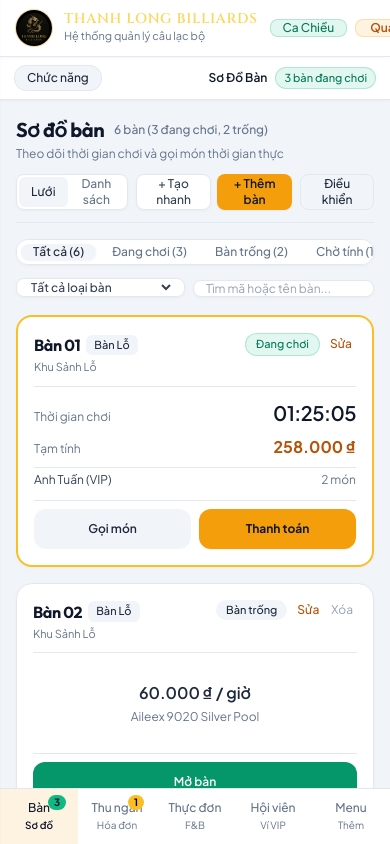
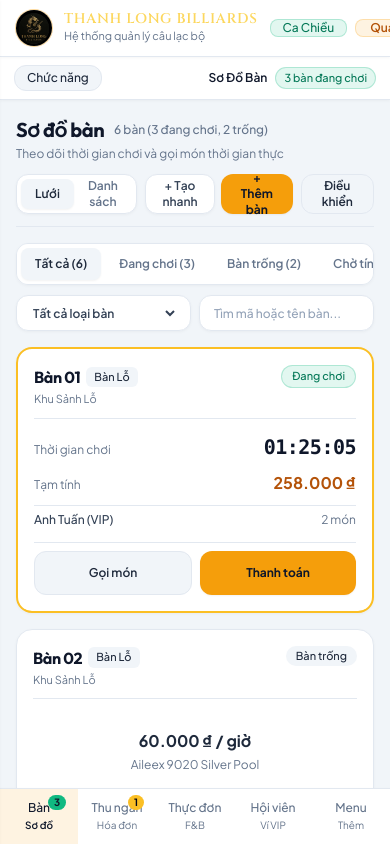
Before and after one commit to ngquanh227-code/thanhlong-billiards, a React (Vite) app: page / in a window 390 px wide. Built offline with nearby package versions, Linux system fonts and the light colour scheme.

Commit message:
Elevate UI/UX to major POS standards: standardize button rhythm, clean table cards, and refine action bars

```diff
--- a/src/components/dashboard/DashboardView.tsx
+++ b/src/components/dashboard/DashboardView.tsx
@@ -55,13 +55,13 @@ export const DashboardView: React.FC<DashboardViewProps> = ({ onNavigateTab }) =
         <div className="flex items-center gap-2">
           <button
             onClick={() => onNavigateTab('tables')}
-            className="h-9 px-4 rounded-lg bg-slate-900 hover:bg-slate-800 text-slate-200 border border-slate-800 text-xs font-medium flex items-center justify-center transition-colors"
+            className="h-10 px-4 rounded-xl bg-slate-900 hover:bg-slate-800 text-slate-200 border border-slate-800 text-xs font-semibold flex items-center justify-center transition-all active:scale-[0.98]"
           >
             Sơ đồ bàn
           </button>
           <button
             onClick={() => onNavigateTab('pos')}
-            className="h-9 px-4 rounded-lg bg-emerald-600 hover:bg-emerald-500 text-white font-medium text-xs flex items-center justify-center transition-colors shadow-sm"
+            className="h-10 px-4 rounded-xl bg-emerald-600 hover:bg-emerald-500 text-white font-semibold text-xs flex items-center justify-center transition-all shadow-sm active:scale-[0.98]"
           >
             Thu ngân
           </button>
--- a/src/components/menu/OrderModal.tsx
+++ b/src/components/menu/OrderModal.tsx
@@ -343,7 +343,7 @@ export const OrderModal: React.FC<OrderModalProps> = ({
                 <button
                   type="button"
                   onClick={onClose}
-                  className="flex-1 py-2.5 text-xs font-semibold text-slate-400 hover:text-white rounded-xl hover:bg-slate-800 transition-colors"
+                  className="flex-1 h-11 text-xs font-semibold text-slate-400 hover:text-white rounded-xl hover:bg-slate-800 transition-colors flex items-center justify-center"
                 >
                   Đóng
                 </button>
@@ -351,7 +351,7 @@ export const OrderModal: React.FC<OrderModalProps> = ({
                   type="button"
                   disabled={draftList.length === 0}
                   onClick={handleConfirm}
-                  className="flex-1 py-2.5 px-3 rounded-xl bg-amber-500 hover:bg-amber-400 disabled:opacity-40 text-slate-950 font-semibold text-xs transition-colors"
+                  className="flex-1 h-11 px-3 rounded-xl bg-amber-500 hover:bg-amber-400 disabled:opacity-40 text-slate-950 font-bold text-xs sm:text-sm transition-all shadow-sm flex items-center justify-center active:scale-[0.98]"
                 >
                   Xác nhận gọi món ({draftList.length})
                 </button>
--- a/src/components/tables/MergeTableModal.tsx
+++ b/src/components/tables/MergeTableModal.tsx
@@ -91,14 +91,14 @@ export const MergeTableModal: React.FC<MergeTableModalProps> = ({
             <button
               type="button"
               onClick={onClose}
-              className="px-4 py-2.5 text-xs font-medium text-slate-400 hover:text-white rounded-xl hover:bg-slate-800 transition-colors"
+              className="flex-1 h-11 text-xs font-semibold text-slate-400 hover:text-white rounded-xl hover:bg-slate-800 transition-colors flex items-center justify-center"
             >
               Hủy
             </button>
             <button
               type="submit"
               disabled={eligibleTables.length === 0}
-              className="px-5 py-2.5 rounded-xl bg-purple-600 hover:bg-purple-500 disabled:opacity-40 text-white font-semibold text-xs shadow-sm transition-all"
+              className="flex-[2] h-11 rounded-xl bg-purple-600 hover:bg-purple-500 disabled:opacity-40 text-white font-bold text-xs sm:text-sm shadow-sm transition-all flex items-center justify-center active:scale-[0.98]"
             >
               Xác nhận gộp bàn
             </button>
--- a/src/components/tables/OpenTableModal.tsx
+++ b/src/components/tables/OpenTableModal.tsx
@@ -174,13 +174,13 @@ export const OpenTableModal: React.FC<OpenTableModalProps> = ({
             <button
               type="button"
               onClick={onClose}
-              className="px-4 py-2.5 text-xs font-medium text-slate-400 hover:text-white rounded-xl hover:bg-slate-800 transition-colors"
+              className="flex-1 h-11 text-xs font-semibold text-slate-400 hover:text-white rounded-xl hover:bg-slate-800 transition-colors flex items-center justify-center"
             >
               Hủy
             </button>
             <button
               type="submit"
-              className="px-5 py-2.5 rounded-xl bg-emerald-600 hover:bg-emerald-500 text-white font-semibold text-xs transition-colors"
+              className="flex-[2] h-11 rounded-xl bg-emerald-600 hover:bg-emerald-500 text-white font-bold text-xs sm:text-sm transition-all shadow-sm flex items-center justify-center active:scale-[0.98]"
             >
               Bắt đầu tính giờ
             </button>
--- a/src/components/tables/TableCard.tsx
+++ b/src/components/tables/TableCard.tsx
@@ -114,37 +114,16 @@ export const TableCard: React.FC<TableCardProps> = ({
               </span>
             )}
 
-            {/* Admin discrete action button */}
-            {isAdmin && (
-              <div className="flex items-center gap-1" onClick={(e) => e.stopPropagation()}>
-                <button
-                  onClick={() => onEditTable && onEditTable(table)}
-                  className="text-xs text-amber-400 hover:text-amber-300 hover:underline px-1 py-0.5 transition-colors font-medium"
-                  title="Chỉnh sửa thông tin bàn"
-                >
-                  Sửa
-                </button>
-                {isAvailable && onDeleteTable && (
-                  <button
-                    onClick={() => onDeleteTable(table)}
-                    className="text-xs text-slate-500 hover:text-rose-400 hover:underline px-1 py-0.5 transition-colors"
-                    title="Xóa bàn"
-                  >
-                    Xóa
-                  </button>
-                )}
-              </div>
-            )}
           </div>
         </div>
 
         {/* Center: Table Content */}
-        <div className="py-3">
+        <div className="py-3.5">
           {session && feeInfo ? (
-            <div className="flex flex-col gap-2">
+            <div className="flex flex-col gap-2.5">
               <div className="flex items-baseline justify-between">
                 <span className="text-xs text-slate-400">Thời gian chơi</span>
-                <span className="text-xl font-semibold text-white tracking-tight">
+                <span className="text-xl font-bold text-white tracking-tight font-mono">
                   {formatSecondsToTimer(feeInfo.netSeconds)}
                 </span>
               </div>
@@ -156,11 +135,11 @@ export const TableCard: React.FC<TableCardProps> = ({
                 </span>
               </div>
 
-              <div className="flex items-center justify-between text-xs text-slate-400 pt-1 border-t border-slate-800/50">
-                <span className="truncate max-w-[140px] text-slate-300">
+              <div className="flex items-center justify-between text-xs text-slate-400 pt-1.5 border-t border-slate-800/60">
+                <span className="truncate max-w-[140px] text-slate-300 font-medium">
                   {session.customerName || 'Khách vãng lai'}
                 </span>
-                <span>
+                <span className="text-slate-400">
                   {session.orders?.length > 0 ? `${session.orders.length} món` : 'Chưa gọi món'}
                 </span>
               </div>
@@ -171,7 +150,7 @@ export const TableCard: React.FC<TableCardProps> = ({
             </div>
           ) : (
             <div className="py-4 flex flex-col items-center justify-center text-center">
-              <span className="text-base font-semibold text-slate-200">
+              <span className="text-base font-bold text-slate-200">
                 {formatVND(table.hourlyRate)} / giờ
               </span>
               <span className="text-xs text-slate-400 mt-1">
@@ -187,7 +166,7 @@ export const TableCard: React.FC<TableCardProps> = ({
         {isAvailable && (
           <button
             onClick={() => onOpenTable(table)}
-            className="w-full h-10 rounded-xl bg-emerald-600 hover:bg-emerald-500 text-white font-semibold text-xs sm:text-sm flex items-center justify-center transition-colors shadow-sm active:scale-[0.99]"
+            className="w-full h-11 rounded-xl bg-emerald-600 hover:bg-emerald-500 text-white font-semibold text-xs sm:text-sm flex items-center justify-center transition-all shadow-sm active:scale-[0.98]"
           >
             Mở bàn
           </button>
@@ -197,14 +176,14 @@ export const TableCard: React.FC<TableCardProps> = ({
           <div className="flex items-center gap-2">
             <button
               onClick={() => onOrderMenu(table)}
-              className="flex-1 h-10 rounded-xl bg-slate-800 hover:bg-slate-700 text-slate-200 text-xs font-semibold flex items-center justify-center transition-colors active:scale-[0.99]"
+              className="flex-1 h-11 rounded-xl bg-slate-800 hover:bg-slate-750 text-slate-200 text-xs font-semibold flex items-center justify-center transition-all border border-slate-700/60 active:scale-[0.98]"
             >
               Gọi món
             </button>
 
             <button
               onClick={() => onCheckout(table, session)}
-              className="flex-1 h-10 rounded-xl bg-amber-500 hover:bg-amber-400 text-slate-950 font-bold text-xs sm:text-sm flex items-center justify-center transition-colors shadow-sm active:scale-[0.99]"
+              className="flex-1 h-11 rounded-xl bg-amber-500 hover:bg-amber-400 text-slate-950 font-bold text-xs sm:text-sm flex items-center justify-center transition-all shadow-sm active:scale-[0.98]"
             >
               Thanh toán
             </button>
@@ -214,7 +193,7 @@ export const TableCard: React.FC<TableCardProps> = ({
         {isMaintenance && (
           <button
             onClick={() => onToggleMaintenance(table)}
-            className="w-full h-10 rounded-xl bg-slate-800 hover:bg-slate-700 text-slate-300 text-xs font-medium flex items-center justify-center transition-colors"
+            className="w-full h-11 rounded-xl bg-slate-800 hover:bg-slate-750 text-slate-300 text-xs font-medium flex items-center justify-center transition-all"
           >
             Mở lại bàn
           </button>
--- a/src/components/tables/TableMapView.tsx
+++ b/src/components/tables/TableMapView.tsx
@@ -207,19 +207,19 @@ export const TableMapView: React.FC = () => {
 
           <div className="flex items-center gap-2 text-xs">
             {/* View mode toggle */}
-            <div className="h-9 flex items-center bg-slate-900/60 p-0.5 rounded-lg border border-slate-800">
+            <div className="h-10 flex items-center bg-slate-900/60 p-1 rounded-xl border border-slate-800">
               <button
                 onClick={() => setViewMode('GRID')}
-                className={`h-full px-3 rounded-md font-medium text-xs transition-colors flex items-center justify-center ${
-                  viewMode === 'GRID' ? 'bg-slate-800 text-white' : 'text-slate-400 hover:text-white'
+                className={`h-full px-3.5 rounded-lg font-semibold text-xs transition-colors flex items-center justify-center ${
+                  viewMode === 'GRID' ? 'bg-slate-800 text-white shadow-sm' : 'text-slate-400 hover:text-white'
                 }`}
               >
                 Lưới
               </button>
               <button
                 onClick={() => setViewMode('LIST')}
-                className={`h-full px-3 rounded-md font-medium text-xs transition-colors flex items-center justify-center ${
-                  viewMode === 'LIST' ? 'bg-slate-800 text-white' : 'text-slate-400 hover:text-white'
+                className={`h-full px-3.5 rounded-lg font-semibold text-xs transition-colors flex items-center justify-center ${
+                  viewMode === 'LIST' ? 'bg-slate-800 text-white shadow-sm' : 'text-slate-400 hover:text-white'
                 }`}
               >
                 Danh sách
@@ -231,14 +231,14 @@ export const TableMapView: React.FC = () => {
               <div className="flex items-center gap-1.5">
                 <button
                   onClick={handleQuickAddTable}
-                  className="h-9 px-3 rounded-lg bg-slate-900 hover:bg-slate-800 text-slate-300 border border-slate-800 hover:border-slate-700 font-medium flex items-center justify-center transition-colors"
+                  className="h-10 px-3.5 rounded-xl bg-slate-900 hover:bg-slate-800 text-slate-300 border border-slate-800 hover:border-slate-700 font-semibold flex items-center justify-center transition-all active:scale-[0.98]"
                   title="Thêm nhanh 1 bàn tiếp theo"
                 >
                   + Tạo nhanh
                 </button>
                 <button
                   onClick={handleOpenAddTable}
-                  className="h-9 px-3.5 rounded-lg bg-amber-500 hover:bg-amber-400 text-slate-950 font-semibold flex items-center justify-center transition-colors shadow-sm"
+                  className="h-10 px-4 rounded-xl bg-amber-500 hover:bg-amber-400 text-slate-950 font-bold flex items-center justify-center transition-all shadow-sm active:scale-[0.98]"
                   title="Thêm bàn mới với thông tin chi tiết"
                 >
                   + Thêm bàn
@@ -249,7 +249,7 @@ export const TableMapView: React.FC = () => {
             {availableTables.length > 0 && !isAdmin && (
               <button
                 onClick={() => setActiveOpenModalTable(availableTables[0])}
-                className="h-9 px-3.5 rounded-lg bg-emerald-600 hover:bg-emerald-500 text-white font-medium flex items-center justify-center transition-colors shadow-sm"
+                className="h-10 px-4 rounded-xl bg-emerald-600 hover:bg-emerald-500 text-white font-bold flex items-center justify-center transition-all shadow-sm active:scale-[0.98]"
               >
                 + Mở bàn
               </button>
@@ -258,7 +258,7 @@ export const TableMapView: React.FC = () => {
             {/* Mobile trigger to view panel */}
             <button
               onClick={() => setIsMobilePanelOpen(true)}
-              className="lg:hidden h-9 px-3 rounded-lg bg-slate-800 border border-slate-700 text-slate-200 font-medium flex items-center justify-center"
+              className="lg:hidden h-10 px-3.5 rounded-xl bg-slate-800 border border-slate-700 text-slate-200 font-semibold flex items-center justify-center active:scale-[0.98]"
             >
               Điều khiển
             </button>
@@ -271,7 +271,7 @@ export const TableMapView: React.FC = () => {
           <div className="flex items-center bg-slate-900/60 p-1 rounded-xl border border-slate-800 text-xs overflow-x-auto no-scrollbar gap-1">
             <button
               onClick={() => setStatusFilter('ALL')}
-              className={`h-7.5 px-3 rounded-lg font-medium transition-all whitespace-nowrap flex items-center justify-center ${
+              className={`h-8 px-3.5 rounded-lg font-semibold transition-all whitespace-nowrap flex items-center justify-center ${
                 statusFilter === 'ALL'
                   ? 'bg-slate-800 text-white shadow-sm'
                   : 'text-slate-400 hover:text-white'
@@ -281,9 +281,9 @@ export const TableMapView: React.FC = () => {
             </button>
             <button
               onClick={() => setStatusFilter('PLAYING')}
-              className={`h-7.5 px-3 rounded-lg font-medium transition-all whitespace-nowrap flex items-center justify-center ${
+              className={`h-8 px-3.5 rounded-lg font-semibold transition-all whitespace-nowrap flex items-center justify-center ${
                 statusFilter === 'PLAYING'
-                  ? 'bg-emerald-500/20 text-emerald-300 shadow-sm'
+                  ? 'bg-emerald-500/20 text-emerald-300 shadow-sm border border-emerald-500/30'
                   : 'text-slate-400 hover:text-white'
               }`}
             >
@@ -291,7 +291,7 @@ export const TableMapView: React.FC = () => {
             </button>
             <button
               onClick={() => setStatusFilter('AVAILABLE')}
-              className={`h-7.5 px-3 rounded-lg font-medium transition-all whitespace-nowrap flex items-center justify-center ${
+              className={`h-8 px-3.5 rounded-lg font-semibold transition-all whitespace-nowrap flex items-center justify-center ${
                 statusFilter === 'AVAILABLE'
                   ? 'bg-slate-800 text-white shadow-sm'
                   : 'text-slate-400 hover:text-white'
@@ -302,9 +302,9 @@ export const TableMapView: React.FC = () => {
             {waitingCount > 0 && (
               <button
                 onClick={() => setStatusFilter('WAITING_PAYMENT')}
-                className={`h-7.5 px-3 rounded-lg font-medium transition-all whitespace-nowrap flex items-center justify-center ${
+                className={`h-8 px-3.5 rounded-lg font-semibold transition-all whitespace-nowrap flex items-center justify-center ${
                   statusFilter === 'WAITING_PAYMENT'
-                    ? 'bg-amber-500/20 text-amber-300 shadow-sm'
+                    ? 'bg-amber-500/20 text-amber-300 shadow-sm border border-amber-500/30'
                     : 'text-slate-400 hover:text-white'
                 }`}
               >
@@ -315,11 +315,11 @@ export const TableMapView: React.FC = () => {
 
           {/* Type Selector Dropdown & Search Bar */}
           <div className="flex items-center gap-2">
-            <div className="h-8.5 bg-slate-900/60 px-2.5 rounded-lg border border-slate-800 flex items-center shrink-0">
+            <div className="h-9 bg-slate-900/60 px-3 rounded-xl border border-slate-800 flex items-center shrink-0">
               <select
                 value={typeFilter}
                 onChange={(e) => setTypeFilter(e.target.value)}
-                className="h-full bg-transparent text-xs text-slate-300 focus:outline-none cursor-pointer font-medium"
+                className="h-full bg-transparent text-xs text-slate-300 focus:outline-none cursor-pointer font-semibold"
               >
                 <option value="ALL" className="bg-slate-900 text-white">Tất cả loại bàn</option>
                 <option value="POOL" className="bg-slate-900 text-white">Bàn Lỗ (Pool)</option>
@@ -329,13 +329,13 @@ export const TableMapView: React.FC = () => {
               </select>
             </div>
 
-            <div className="w-full sm:w-56 h-8.5">
+            <div className="w-full sm:w-60 h-9">
               <input
                 type="text"
                 placeholder="Tìm mã hoặc tên bàn..."
                 value={searchCode}
                 onChange={(e) => setSearchCode(e.target.value)}
-                className="w-full h-full px-3 text-xs rounded-lg bg-slate-900 border border-slate-800 text-white placeholder-slate-500 focus:outline-none focus:border-slate-700 transition-colors"
+                className="w-full h-full px-3.5 text-xs rounded-xl bg-slate-900 border border-slate-800 text-white placeholder-slate-500 focus:outline-none focus:border-slate-700 transition-colors font-medium"
               />
             </div>
           </div>
--- a/src/components/tables/TransferTableModal.tsx
+++ b/src/components/tables/TransferTableModal.tsx
@@ -89,14 +89,14 @@ export const TransferTableModal: React.FC<TransferTableModalProps> = ({
             <button
               type="button"
               onClick={onClose}
-              className="px-4 py-2.5 text-xs font-medium text-slate-400 hover:text-white rounded-xl hover:bg-slate-800 transition-colors"
+              className="flex-1 h-11 text-xs font-semibold text-slate-400 hover:text-white rounded-xl hover:bg-slate-800 transition-colors flex items-center justify-center"
             >
               Hủy
             </button>
             <button
               type="submit"
               disabled={availableTables.length === 0}
-              className="px-5 py-2.5 rounded-xl bg-amber-500 hover:bg-amber-400 disabled:opacity-40 text-slate-950 font-semibold text-xs transition-colors"
+              className="flex-[2] h-11 rounded-xl bg-amber-500 hover:bg-amber-400 disabled:opacity-40 text-slate-950 font-bold text-xs sm:text-sm transition-all shadow-sm flex items-center justify-center active:scale-[0.98]"
             >
               Xác nhận chuyển bàn
             </button>
```
Also changed, not shown: src/components/members/MemberView.tsx (+7 -7 lines), src/components/pos/PosCashierView.tsx (+9 -9 lines), src/components/tables/StationaryControlPanel.tsx (+12 -12 lines).
